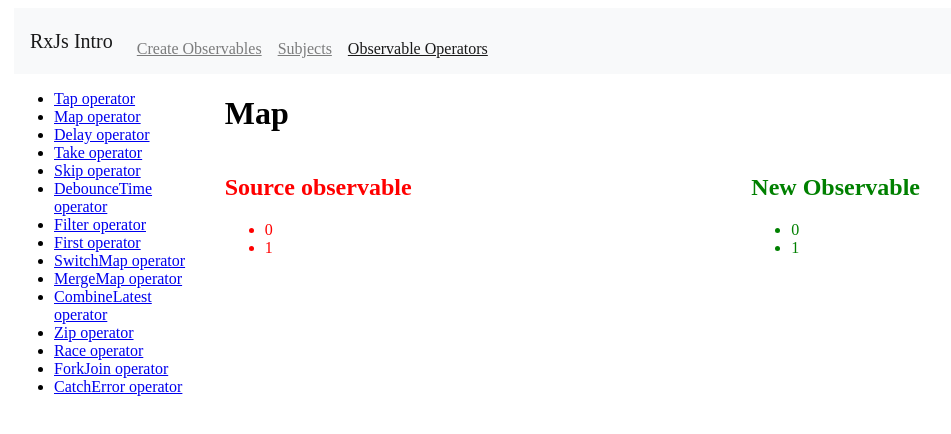
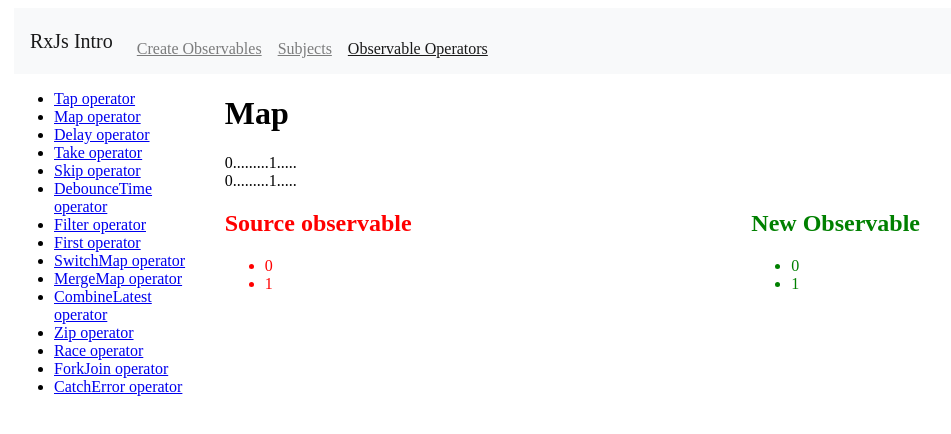
Before and after one commit to fgambarino/rxjs-intro, an Angular app: page /observable-operators/map-operator in a window 1280 px wide. Shown: the top 434 px of the page, without its empty margins (9-960 px from the left). Built offline with nearby package versions, Linux system fonts and the light colour scheme.

Commit message:
show marbles wip

```diff
--- a/src/app/app.module.ts
+++ b/src/app/app.module.ts
@@ -23,6 +23,7 @@
 import { HomeComponent } from './components/home/home.component';
 import { CatchErrorOperatorComponent } from './components/catch-error-operator/catch-error-operator.component';
 import { TapOperatorComponent } from './components/tap-operator/tap-operator.component';
+import { ShowObsMarblesComponent } from './components/show-obs-marbles/show-obs-marbles.component';
 
 @NgModule({
   declarations: [
@@ -46,7 +47,8 @@
     ForkJoinOperatorComponent,
     HomeComponent,
     CatchErrorOperatorComponent,
-    TapOperatorComponent
+    TapOperatorComponent,
+    ShowObsMarblesComponent
   ],
   imports: [BrowserModule, AppRoutingModule, HttpClientModule],
   providers: [],
--- a/src/app/components/map-operator/map-operator.component.html
+++ b/src/app/components/map-operator/map-operator.component.html
@@ -1,4 +1,18 @@
 <h1>Map</h1>
+<div class="row">
+  <div class="col">
+    <app-show-obs-marbles
+      [observableInput]="sourceObservable$"
+    ></app-show-obs-marbles>
+  </div>
+</div>
+<div class="row">
+  <div class="col">
+    <app-show-obs-marbles
+      [observableInput]="newObservable$"
+    ></app-show-obs-marbles>
+  </div>
+</div>
 <div class="row">
   <div class="col">
     <app-show-observable
--- /dev/null
+++ b/src/app/components/show-obs-marbles/show-obs-marbles.component.html
@@ -0,0 +1,4 @@
+<p *ngIf="!events.length; else eventsTemplate">Waiting for first value</p>
+<ng-template #eventsTemplate>
+  <span *ngFor="let i of events">{{ i }}</span>
+</ng-template>
--- /dev/null
+++ b/src/app/components/show-obs-marbles/show-obs-marbles.component.ts
@@ -0,0 +1,44 @@
+import { switchMap, tap } from 'rxjs/operators';
+import { Component, OnInit, Input } from '@angular/core';
+import { Observable, Subscription, interval } from 'rxjs';
+
+@Component({
+  selector: 'app-show-obs-marbles',
+  templateUrl: './show-obs-marbles.component.html',
+  styleUrls: ['./show-obs-marbles.component.scss']
+})
+export class ShowObsMarblesComponent implements OnInit {
+  events: any[] = [];
+  completed: boolean;
+  @Input() title: string;
+  @Input() observableInput: Observable<any>;
+  @Input() color: string;
+
+  subscription: Subscription;
+  constructor() {
+    this.subscription = new Subscription();
+  }
+
+  ngOnInit() {
+    if (!!this.observableInput) {
+      this.subscription.add(
+        this.observableInput
+          .pipe(
+            switchMap((x: any) => {
+              this.events.push(x);
+              return interval(200).pipe(tap(() => this.events.push('.')));
+            })
+          )
+          .subscribe(
+            x => {},
+            err => console.log(err),
+            () => (this.completed = true)
+          )
+      );
+    }
+  }
+
+  ngOnDestroy() {
+    this.subscription.unsubscribe();
+  }
+}
```
Also changed, not shown: src/app/components/show-obs-marbles/show-obs-marbles.component.scss (added), 1 other file (tests, documents, lock files or other folders).
